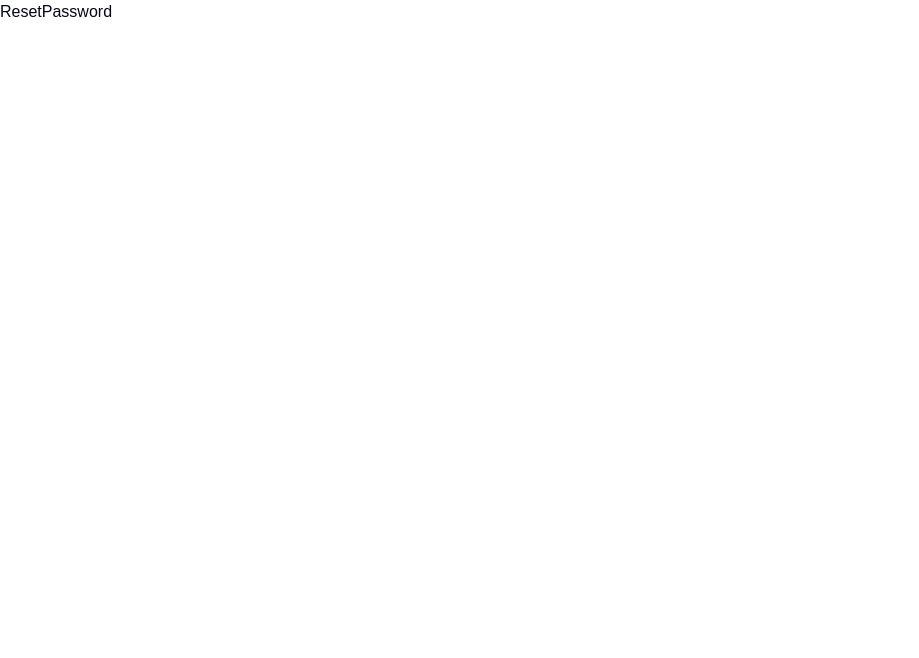
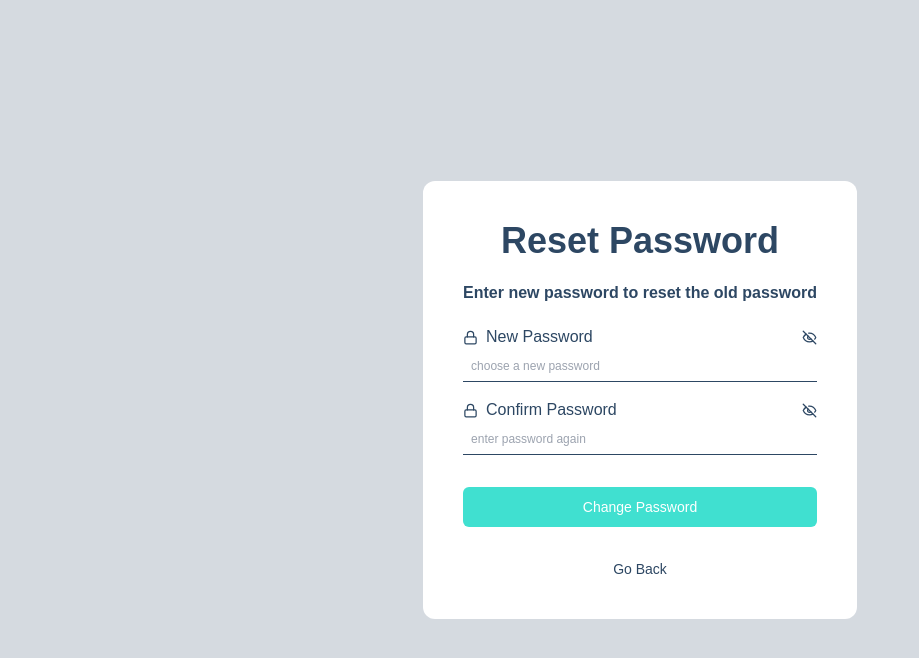
Before and after one commit to Deborah606-byte/medconnect, a Next.js app: page /reset-password in a window 1280 px wide. Shown: the top 658 px of the page, without its empty margins (0-919 px from the left). Built offline with nearby package versions, Linux system fonts and the light colour scheme; a web font is replaced by a local one.

Commit message:
complete the UI for reset password and modify forgot password

```diff
--- a/src/actions/user.action.ts
+++ b/src/actions/user.action.ts
@@ -3,8 +3,10 @@
 import {
   ForgotPasswordType,
   LoginType,
+  ResetPasswordType,
   forgotPasswordSchema,
   loginSchema,
+  resetPasswordSchema,
 } from "@/schema/user.schema";
 
 // login
@@ -51,6 +53,31 @@ export const forgotPasswordFormSubmit = async (data: ForgotPasswordType) => {
     success: true,
     data: validatedData.data,
     stack: null,
-    message: "Login successful",
+    message:
+      "A password reset link has been sent to the email provided if correct",
   };
 };
+
+// reset-passowrd
+export const resetPasswordFormSubmit = async (data: ResetPasswordType) => {
+  const validatedData = resetPasswordSchema.safeParse(data);
+
+  if (!validatedData.success) {
+    return {
+      error: {
+        message: validatedData.error.errors.map((err) => err.message),
+      },
+      success: false,
+      data: null,
+      stack: null,
+      message: "validation error",
+    };
+  }
+
+  return {
+    success: true,
+    data: validatedData.data,
+    stack: null,
+    message: "Password Changed successfully",
+  };
+};
--- a/src/app/(auth)/forgot-password/ForgotPasswordForm.tsx
+++ b/src/app/(auth)/forgot-password/ForgotPasswordForm.tsx
@@ -1,6 +1,6 @@
 "use client";
 
-import React from "react";
+import React, { useState } from "react";
 import ClipLoader from "react-spinners/ClipLoader";
 import Swal from "sweetalert2";
 import Link from "next/link";
@@ -14,6 +14,7 @@ import { Button } from "@/components/ui/button";
 import { IoPerson } from "react-icons/io5";
 
 const ForgotPasswordForm = () => {
+  const [successMessage, setSuccessMessage] = useState("");
   const router = useRouter();
   const searchParams = useSearchParams();
   const redirectUrl = searchParams.has("redirect")
@@ -46,13 +47,22 @@ const ForgotPasswordForm = () => {
       });
     }
 
-    toast.success(result.message);
+    // toast.success(result.message);
     reset();
-    router.replace(redirectUrl);
+    setSuccessMessage(result.message);
+
+    setTimeout(() => {
+      setSuccessMessage("");
+    }, 5000);
   };
 
   return (
     <div className="flex flex-col items-center justify-center w-full h-full max-w-md p-10">
+      {successMessage ? (
+        <div className="w-full p-5 text-center bg-white rounded shadow">
+          {successMessage}
+        </div>
+      ) : (
         <div className="z-20 flex flex-col w-full gap-5">
           <h3 className="text-secondary-gray text-start text-4xl font-bold">
             Forgot Password?
@@ -86,34 +96,44 @@ const ForgotPasswordForm = () => {
               )}
             </div>
 
-          <ForgotPasswordFormSubmit pending={pending} />
+            <ForgotPasswordFormSubmitButton pending={pending} />
 
-          <div className="flex items-center justify-center gap-2 text-center">
+            <div className="flex items-center justify-between">
+              <div className="flex items-center gap-2">
                 <span className="text-secondary-gray text-sm">
                   Didn&apos;t receive link?
                 </span>
                 <Link
                   href="#"
                   onClick={() => {}}
-              className="text-primary-green hover:underline w-fit text-sm"
+                  className="text-primary-green hover:underline w-fit text-sm font-semibold"
                 >
                   Resend
                 </Link>
               </div>
+
+              <Link
+                href="/login"
+                className="text-secondary-gray hover:underline w-fit text-sm"
+              >
+                Go Back
+              </Link>
+            </div>
           </form>
         </div>
+      )}
     </div>
   );
 };
 
 export default ForgotPasswordForm;
 
-const ForgotPasswordFormSubmit = ({ pending }: { pending: boolean }) => {
+const ForgotPasswordFormSubmitButton = ({ pending }: { pending: boolean }) => {
   return (
     <div className="flex flex-col items-center w-full gap-5 py-4">
       <Button
         disabled={pending}
-        className="bg-primary-green hover:bg-secondary-gray md:w-fit w-full px-10 py-3 text-center text-white"
+        className="bg-primary-green hover:bg-secondary-gray w-full px-10 py-3 text-center text-white"
       >
         {pending ? (
           <ClipLoader size={28} loading={pending} color="white" />
--- a/src/app/(auth)/forgot-password/page.tsx
+++ b/src/app/(auth)/forgot-password/page.tsx
@@ -28,7 +28,7 @@ const ForgotPassword = () => {
           </div>
         </section>
 
-        {/* Login Form */}
+        {/* Forgot Password Form */}
         <section className="md:justify-start flex items-center justify-center">
           <ForgotPasswordForm />
         </section>
--- /dev/null
+++ b/src/app/(auth)/reset-password/ResetPasswordForm.tsx
@@ -0,0 +1,165 @@
+"use client";
+
+import React, { useState } from "react";
+import ClipLoader from "react-spinners/ClipLoader";
+import Swal from "sweetalert2";
+import Link from "next/link";
+import { useSearchParams, useRouter } from "next/navigation";
+import { useForm, SubmitHandler } from "react-hook-form";
+import { zodResolver } from "@hookform/resolvers/zod";
+import { toast } from "react-toastify";
+import { resetPasswordSchema, ResetPasswordType } from "@/schema/user.schema";
+import { resetPasswordFormSubmit } from "@/actions/user.action";
+import { Button } from "@/components/ui/button";
+import { Eye, EyeOff, LockIcon } from "lucide-react";
+
+const ResetPasswordForm = () => {
+  const [showPassword, setShowPassword] = useState(false);
+  const [showConfirmPassword, setShowConfirmPassword] = useState(false);
+  const router = useRouter();
+  const searchParams = useSearchParams();
+  const redirectUrl = searchParams.has("redirect")
+    ? `${searchParams.get("redirect")}`
+    : "/";
+
+  const {
+    register,
+    reset,
+    formState: { errors, isSubmitting: pending },
+    handleSubmit,
+  } = useForm<ResetPasswordType>({
+    resolver: zodResolver(resetPasswordSchema),
+    mode: "all",
+  });
+
+  const handleForgotPasswordSubmission: SubmitHandler<
+    ResetPasswordType
+  > = async (data) => {
+    const result = await resetPasswordFormSubmit(data);
+    if (!result.success) {
+      return Swal.fire({
+        title: "Oops!",
+        text: Array.isArray(result.error?.message)
+          ? result.error?.message.join(", ")
+          : result.error?.message,
+        icon: "error",
+        timer: 4000,
+        timerProgressBar: true,
+      });
+    }
+
+    toast.success(result.message);
+    reset();
+    router.replace(redirectUrl);
+  };
+
+  return (
+    <div className="md:max-w-md flex flex-col items-center justify-center w-full h-full">
+      <div className="z-20 flex flex-col w-full gap-5">
+        <h3 className="text-secondary-gray text-4xl font-bold text-center">
+          Reset Password
+        </h3>
+
+        <p className="text-secondary-gray font-semibold text-center">
+          Enter new password to reset the old password{" "}
+        </p>
+
+        <form
+          onSubmit={handleSubmit(handleForgotPasswordSubmission)}
+          className="flex flex-col w-full gap-4"
+        >
+          {/* Password */}
+          <div className="flex flex-col w-full">
+            <label htmlFor="password" className="flex items-center gap-2">
+              <LockIcon size={15} className="text-secondary-gray" />
+              <span className="text-secondary-gray">New Password</span>
+              <span
+                className="ml-auto cursor-pointer"
+                onClick={() => setShowPassword((prev) => !prev)}
+              >
+                {showPassword ? (
+                  <Eye size={15} className="text-secondary-gray" />
+                ) : (
+                  <EyeOff size={15} className="text-secondary-gray" />
+                )}
+              </span>
+            </label>
+            <input
+              type={showPassword ? "text" : "password"}
+              className="text-secondary-gray focus:border-b-2 ring-0 border-b-secondary-gray placeholder:text-xs w-full px-2 py-1 border-b outline-none"
+              {...register("password")}
+              placeholder="choose a new password"
+            />
+            {errors?.password?.message && (
+              <p className="py-2 text-xs text-red-500">
+                {errors.password.message}
+              </p>
+            )}
+          </div>
+
+          {/* Confirm Password */}
+          <div className="flex flex-col w-full">
+            <label
+              htmlFor="confirmPassword"
+              className="flex items-center gap-2"
+            >
+              <LockIcon size={15} className="text-secondary-gray" />
+              <span className="text-secondary-gray">Confirm Password</span>
+              <span
+                className="ml-auto cursor-pointer"
+                onClick={() => setShowConfirmPassword((prev) => !prev)}
+              >
+                {showConfirmPassword ? (
+                  <Eye size={15} className="text-secondary-gray" />
+                ) : (
+                  <EyeOff size={15} className="text-secondary-gray" />
+                )}
+              </span>
+            </label>
+            <input
+              type={showConfirmPassword ? "text" : "password"}
+              className="text-secondary-gray focus:border-b-2 ring-0 border-b-secondary-gray placeholder:text-xs w-full px-2 py-1 border-b outline-none"
+              {...register("confirmPassword")}
+              placeholder="enter password again"
+            />
+            {errors?.confirmPassword?.message && (
+              <p className="py-2 text-xs text-red-500">
+                {errors.confirmPassword.message}
+              </p>
+            )}
+          </div>
+
+          <ResetPasswordFormSubmitButton pending={pending} />
+
+          <div className="flex items-center justify-center text-center">
+            <Link
+              href="/login"
+              className="text-secondary-gray hover:underline w-fit text-sm"
+            >
+              Go Back
+            </Link>
+          </div>
+        </form>
+      </div>
+    </div>
+  );
+};
+
+export default ResetPasswordForm;
+
+const ResetPasswordFormSubmitButton = ({ pending }: { pending: boolean }) => {
+  return (
+    <div className="flex flex-col items-center w-full gap-5 py-4">
+      <Button
+        disabled={pending}
+        className="bg-primary-green hover:bg-secondary-gray w-full px-10 py-4 text-center text-white"
+      >
+        {pending ? (
+          <ClipLoader size={28} loading={pending} color="white" />
+        ) : (
+          "Change Password"
+        )}
+      </Button>
+    </div>
+  );
+};
--- a/src/app/(auth)/reset-password/page.tsx
+++ b/src/app/(auth)/reset-password/page.tsx
@@ -1,7 +1,21 @@
 import React from "react";
+import { Metadata } from "next";
+import ResetPasswordForm from "@/app/(auth)/reset-password/ResetPasswordForm";
+
+export const metadata: Metadata = {
+  title: "Reset Password | MedConnect",
+  description: "Reset Your MedConnect Password",
+};
 
 const ResetPassword = () => {
-  return <div>ResetPassword</div>;
+  return (
+    <main className="bg-secondary-gray/20 flex flex-col items-center justify-center min-h-screen">
+      {/* Reset Password Form */}
+      <section className="rounded-xl md:max-w-xl flex items-center justify-center p-10 bg-white">
+        <ResetPasswordForm />
+      </section>
+    </main>
+  );
 };
 
 export default ResetPassword;
--- a/src/schema/user.schema.ts
+++ b/src/schema/user.schema.ts
@@ -15,5 +15,28 @@ export const forgotPasswordSchema = z.object({
     .email({ message: "Invalid email address" }),
 });
 
+export const resetPasswordSchema = z
+  .object({
+    password: z
+      .string({ required_error: "Password is required" })
+      .trim()
+      .min(6, {
+        message: "Password must be at least 6 characters",
+      }),
+    confirmPassword: z
+      .string({ required_error: "Password is required" })
+      .trim(),
+  })
+  .superRefine((data, ctx) => {
+    if (data.confirmPassword !== data.password) {
+      ctx.addIssue({
+        code: "custom",
+        message: "Passwords do not match",
+        path: ["confirmPassword"],
+      });
+    }
+  });
+
 export type LoginType = z.infer<typeof loginSchema>;
 export type ForgotPasswordType = z.infer<typeof forgotPasswordSchema>;
+export type ResetPasswordType = z.infer<typeof resetPasswordSchema>;
```
Lines whose indentation alone changed are shown as unchanged.
